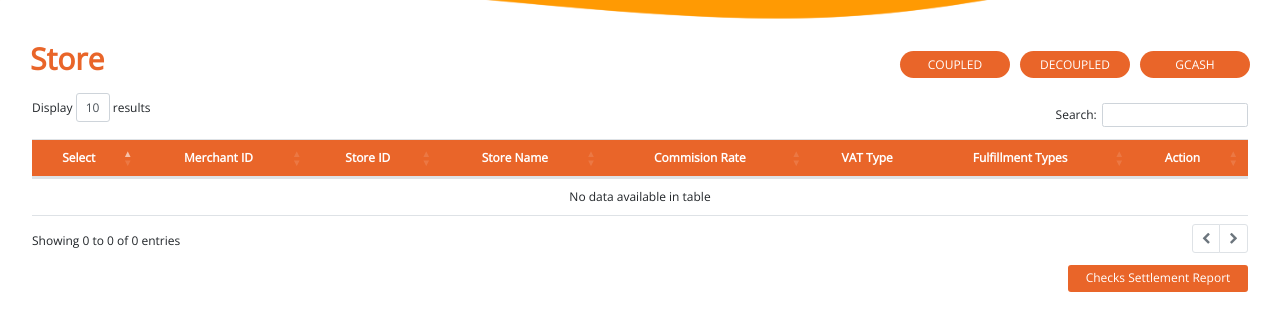
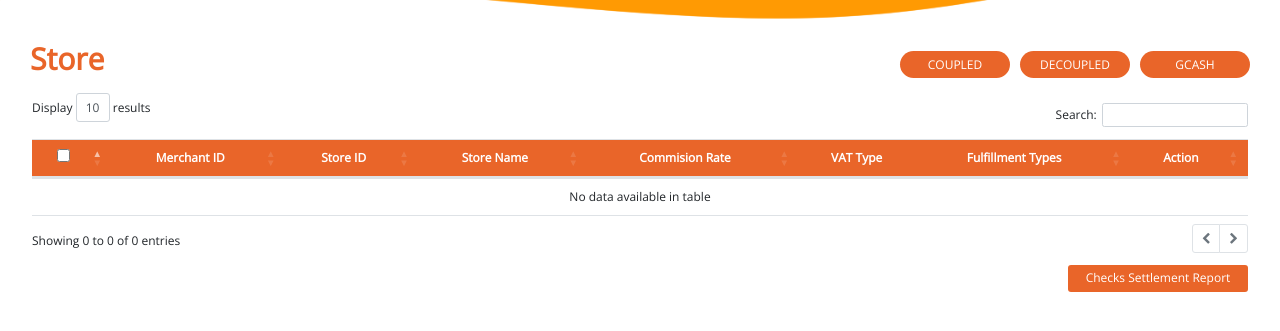
Before and after one commit to jerico313/Merchant-Tool, a PHP site: page /Merchants.php in a window 1280 px wide. Shown: the part 100-431 px from the top of the page. Run offline with PHP 8.4, Linux system fonts and the light colour scheme; data that the repository does not hold is empty; some libraries are stand-ins or nearby versions.

Commit message:
Added a checkbox

```diff
--- a/Merchants.php
+++ b/Merchants.php
@@ -76,7 +76,7 @@ function displayEmployeeData() {
         <table id="example" class="table bord">
         <thead>
             <tr>
-                <th>Select</th>
+                <th><center><input type="checkbox" style="accent-color:#E96529;" class="schedule-checkbox"></center></th>
                 <th>Merchant ID</th>
                 <th>Store ID</th>
                 <th>Store Name</th>
```
